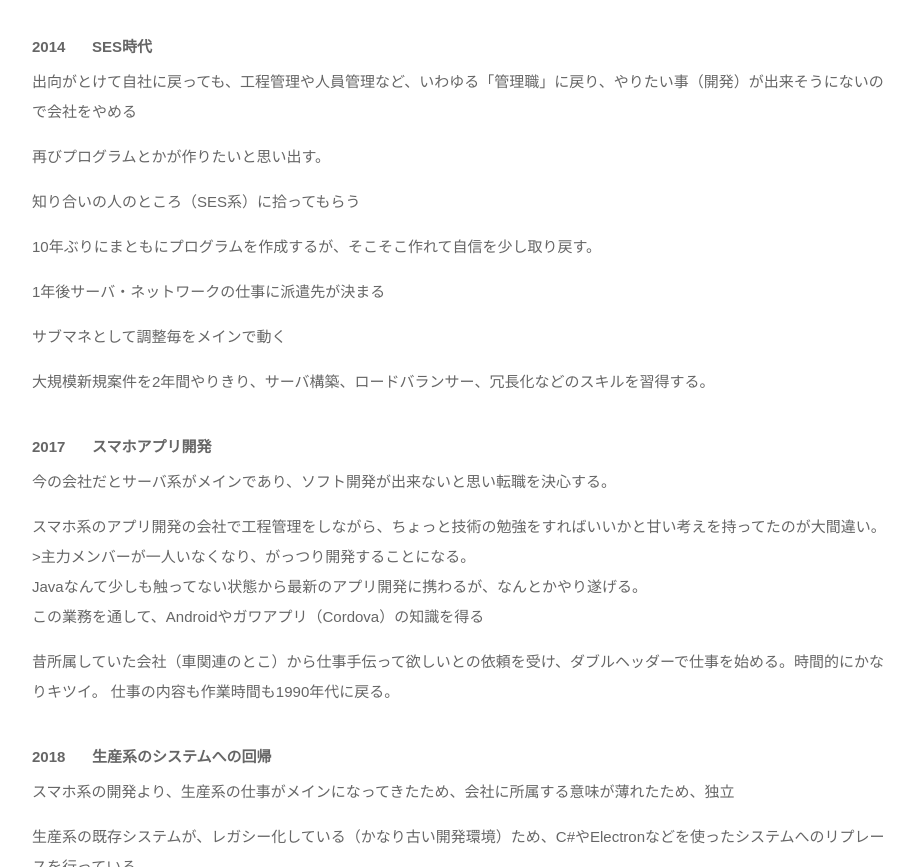
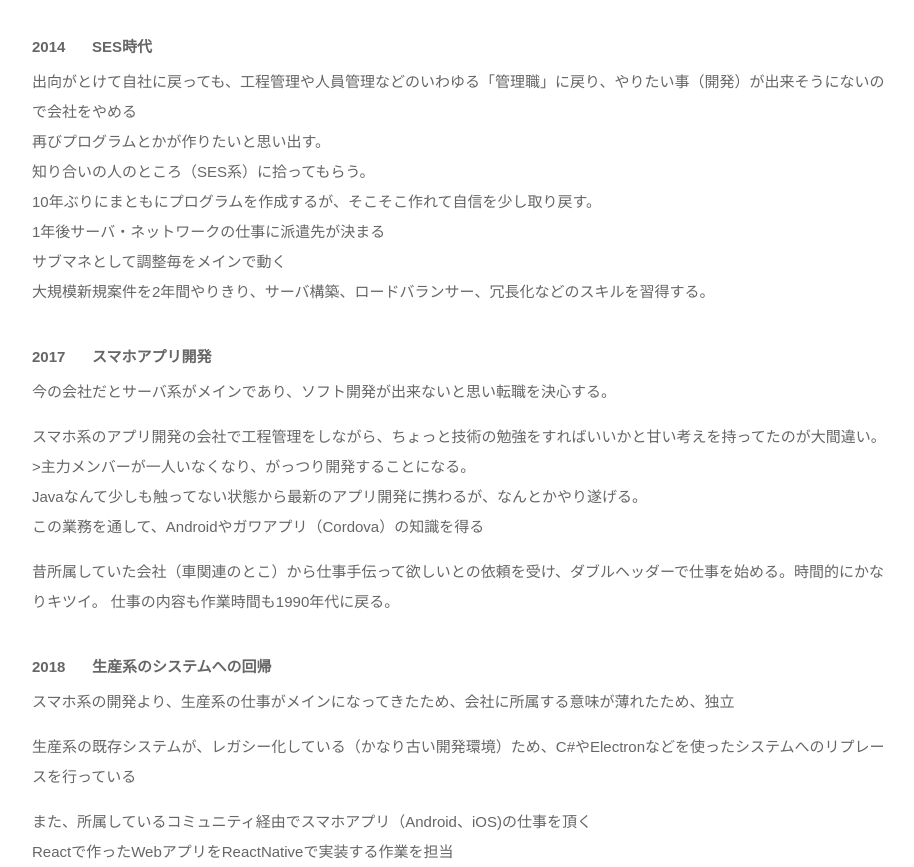
Before and after one commit to HawkSonTK/github.io, a plain HTML site: page docs/index.html in a window 1280 px wide. Shown: the part 1558-2425 px from the top of the page, without its empty margins (302-1216 px from the left). Drawn offline with nearby package versions, Linux system fonts and the light colour scheme; some packages are replaced by stand-ins of ours; a script that the page names is missing; a web font is replaced by a local one.

Commit message:
行間とか調整

```diff
--- a/docs/index.html
+++ b/docs/index.html
@@ -93,13 +93,13 @@
 激務の中、サブマネとして、なんとか出向期間を全うする</p>
 
 <dl id="new"><dt>2014</dt><dd>SES時代</dd></dl>
-<p>出向がとけて自社に戻っても、工程管理や人員管理など、いわゆる「管理職」に戻り、やりたい事（開発）が出来そうにないので会社をやめる</p>
-<p>再びプログラムとかが作りたいと思い出す。</p>
-<p>知り合いの人のところ（SES系）に拾ってもらう</p>
-<p>10年ぶりにまともにプログラムを作成するが、そこそこ作れて自信を少し取り戻す。</p>
-<p>1年後サーバ・ネットワークの仕事に派遣先が決まる</p>
-<p>サブマネとして調整毎をメインで動く</p>
-<p>大規模新規案件を2年間やりきり、サーバ構築、ロードバランサー、冗長化などのスキルを習得する。</p>
+<p>出向がとけて自社に戻っても、工程管理や人員管理などのいわゆる「管理職」に戻り、やりたい事（開発）が出来そうにないので会社をやめる<br>
+再びプログラムとかが作りたいと思い出す。<br>
+知り合いの人のところ（SES系）に拾ってもらう。<br>
+10年ぶりにまともにプログラムを作成するが、そこそこ作れて自信を少し取り戻す。<br>
+1年後サーバ・ネットワークの仕事に派遣先が決まる<br>
+サブマネとして調整毎をメインで動く<br>
+大規模新規案件を2年間やりきり、サーバ構築、ロードバランサー、冗長化などのスキルを習得する。</p>
 
 <dl id="new"><dt>2017</dt><dd>スマホアプリ開発</dd></dl>
 <p>今の会社だとサーバ系がメインであり、ソフト開発が出来ないと思い転職を決心する。</p>
```
